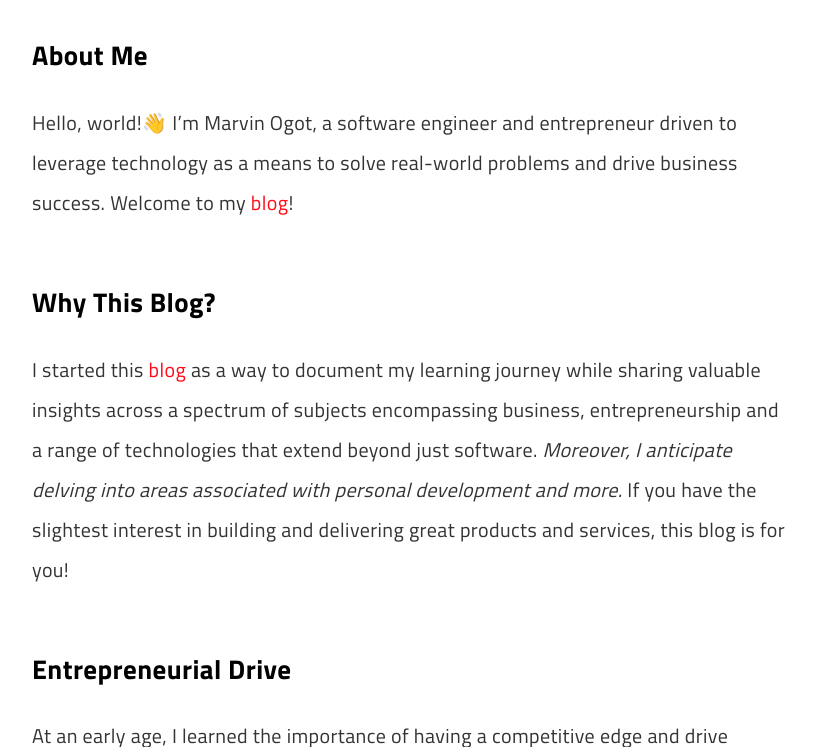
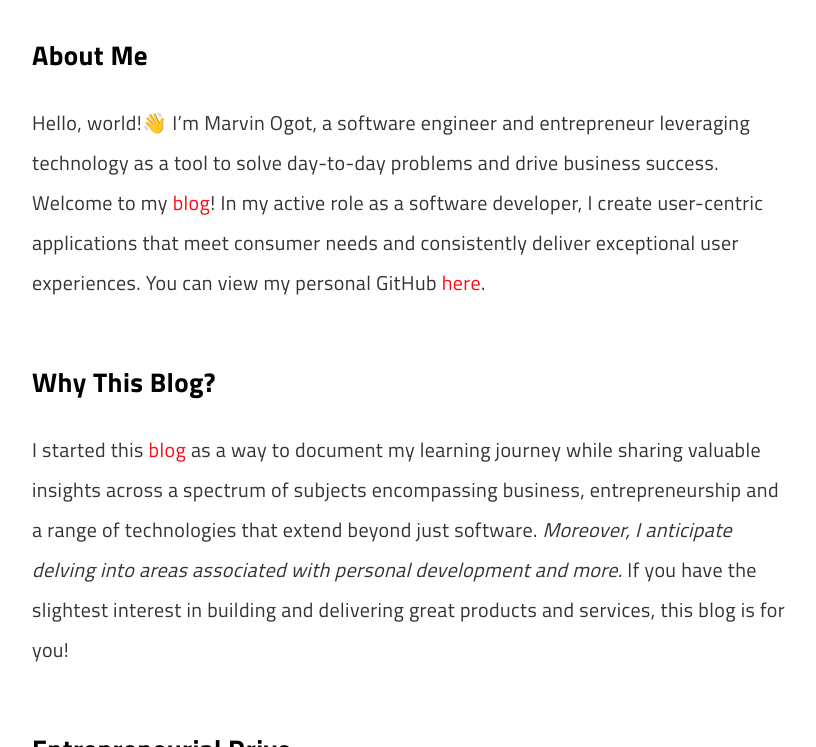
Before and after one commit to marv0/marv0.github.io, a Jekyll site: the page built from pages/about.md, in a window 1280 px wide and 900 px high, scrolled down 330 px, cut to the strip 153-900 px from the top of the window. Shown: the whole strip, without its empty margins (228-1044 px from the left). Built offline with Jekyll 4.4.1, drawn with Linux system fonts in a browser that asks for light colours; a script that is not in the unit is left out; some of the changed text lies outside the part shown.

Commit message:
Update about.md

```diff
--- a/pages/about.md
+++ b/pages/about.md
@@ -10,7 +10,7 @@
 
 ### About Me
 
-Hello, world!👋 I'm Marvin Ogot, a software engineer and entrepreneur driven to leverage technology as a means to solve real-world problems and drive business success. Welcome to my [blog](/)!
+Hello, world!👋 I'm Marvin Ogot, a software engineer and entrepreneur leveraging technology as a tool to solve day-to-day problems and drive business success. Welcome to my [blog](/)! In my active role as a software developer, I create user-centric applications that meet consumer needs and consistently deliver exceptional user experiences. You can view my personal GitHub [here](https://github.com/marv0).
 
 ### Why This Blog?
 
```
Also changed, not shown: other parts of pages/about.md (+0 -4 lines).
